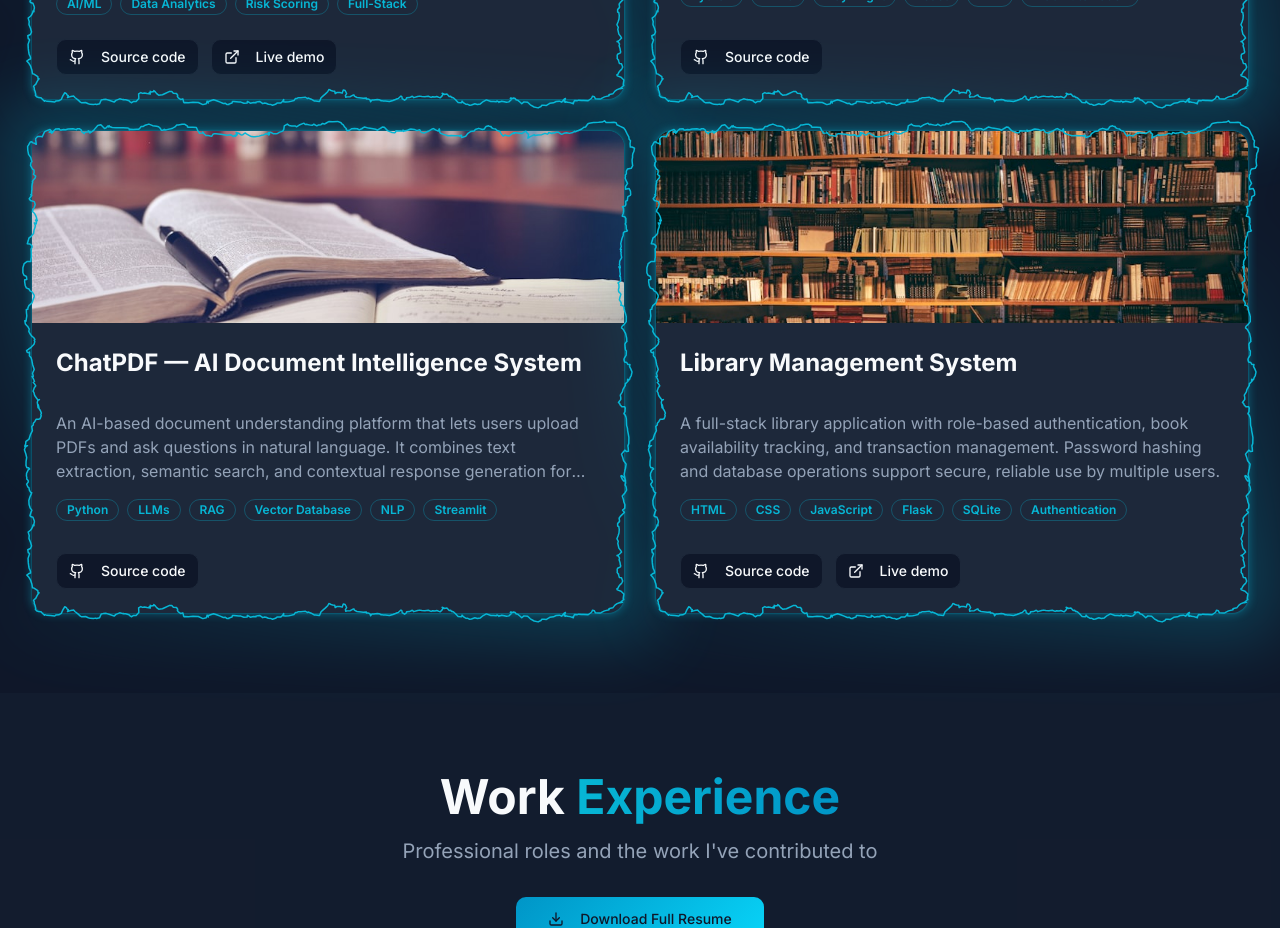
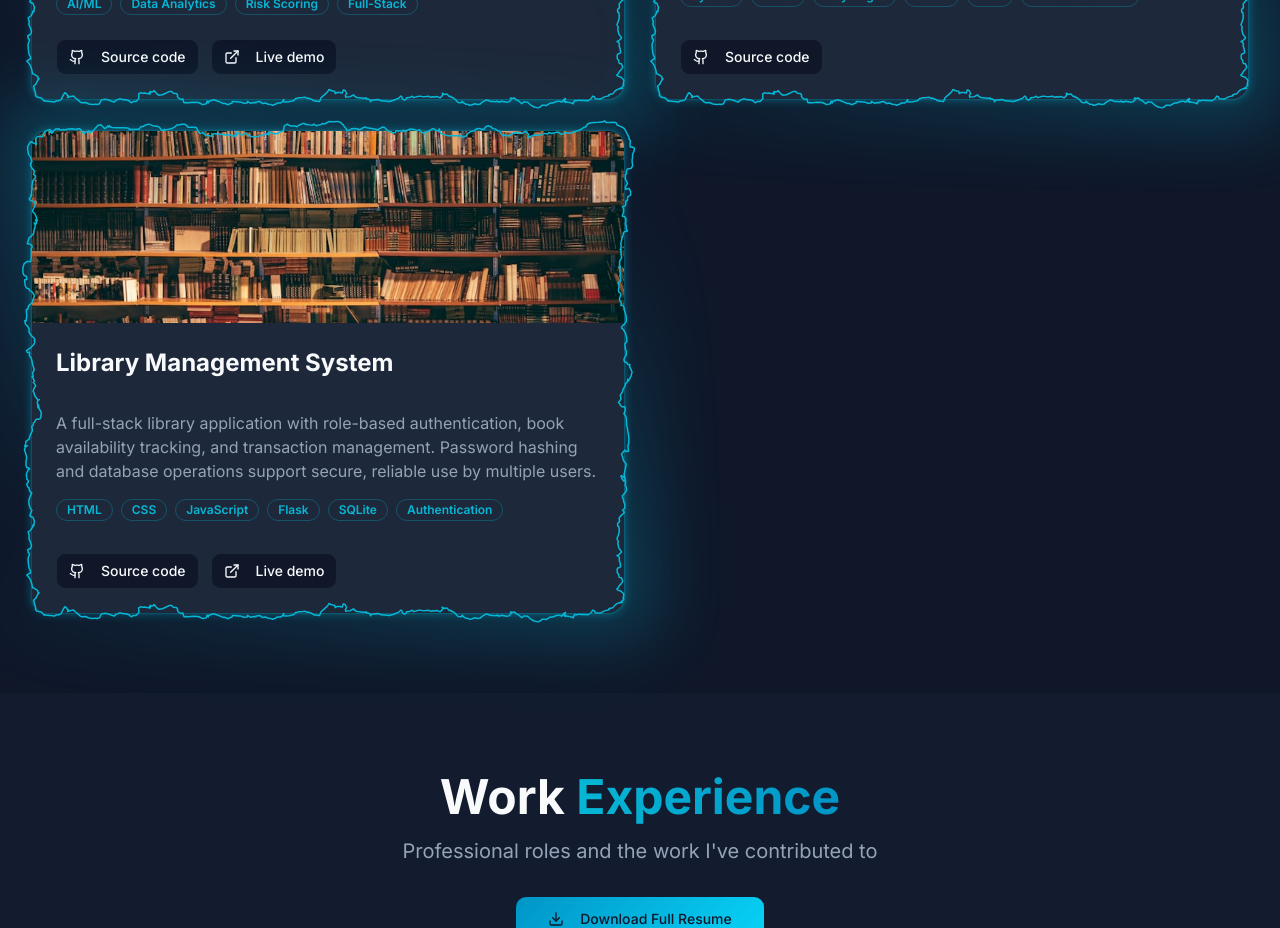
Before and after one commit to Beast123-cmd/Portfolio_AayushAngal, a React (Vite) app: page / in a window 1280 px wide. Shown: the part 3480-4408 px from the top of the page. Built offline with nearby package versions, Linux system fonts and the light colour scheme; no server answers; the HTML template or start-up script is replaced by a standard one.

Commit message:
Remove ChatPDF from portfolio projects

```diff
--- a/src/data/projects.ts
+++ b/src/data/projects.ts
@@ -56,16 +56,6 @@ export const projects: Project[] = [
     featured: true,
   },
   {
-    id: 'chatpdf',
-    title: 'ChatPDF — AI Document Intelligence System',
-    description: 'An AI-based document understanding platform that lets users upload PDFs and ask questions in natural language. It combines text extraction, semantic search, and contextual response generation for research, study, and business use cases.',
-    image: 'project-chatpdf',
-    tags: ['Python', 'LLMs', 'RAG', 'Vector Database', 'NLP', 'Streamlit'],
-    category: 'ai',
-    github: 'https://github.com/ruchir07/chatpdf',
-    featured: false,
-  },
-  {
     id: 'library-management',
     title: 'Library Management System',
     description: 'A full-stack library application with role-based authentication, book availability tracking, and transaction management. Password hashing and database operations support secure, reliable use by multiple users.',
```
